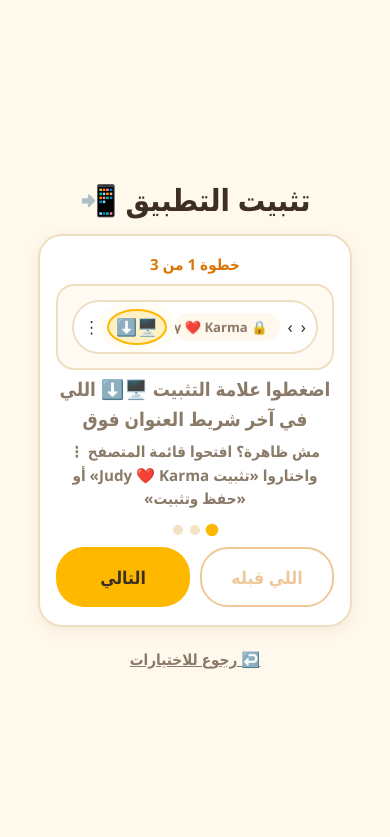
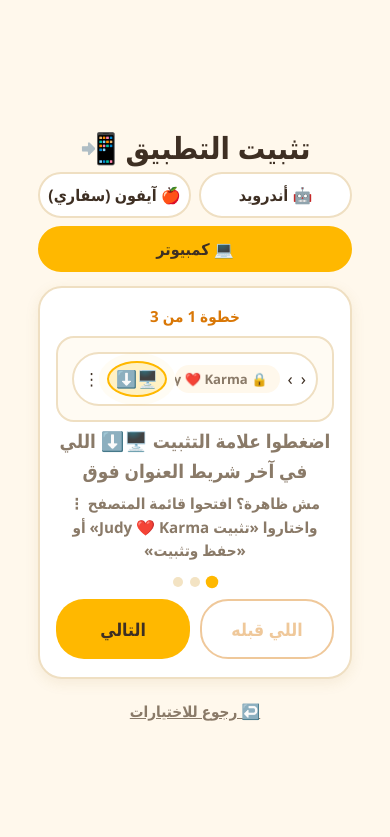
Before and after one commit to adel20selim-droid/adel20selim-droid.github.io, a plain HTML site: page index.html in a window 390 px wide. Both pictures are taken after a click on the button "📲 ثبّت التطبيق على موبايلك". Shown: the top 837 px of the page. Drawn offline with Linux system fonts and the light colour scheme; a web font is replaced by a local one.

Commit message:
Judy & Karma: iPhone Safari shortcut section in install guide

```diff
--- a/index.html
+++ b/index.html
@@ -392,6 +392,7 @@
           <p class="wsub">أهلاً بيكم! ⭐<br />مهام يومية ونجوم ومكافآت ومفاجآت لـ جودي وكارما.<br />ثبّتوا التطبيق على الموبايل عشان يبقى بأيقونة على الشاشة ويفتح على طول زي أي تطبيق — أو كمّلوا في المتصفح.</p>
           <button class="btn-gold wbtn" id="wInstall" type="button">📲 ثبّت التطبيق على موبايلك</button>
           <button class="btn-soft wbtn" id="wGuideBtn" type="button">❓ إزاي أثبّته؟ خطوة بخطوة</button>
+          <button class="btn-soft wbtn" id="wGuideIOS" type="button">🍎 اختصار للآيفون؟ الطريقة من سفاري</button>
           <button class="btn-soft wbtn" id="wBrowser" type="button">🌐 فتح في المتصفح</button>
           <button class="btn-soft wbtn hidden" id="wSetupPin" type="button">🔐 للأهل: إنشاء الرقم السري (أول مرة)</button>
           <button class="w-never" id="wNever" type="button">متوريهاش الشاشة دي تاني</button>
@@ -399,6 +400,11 @@
         <!-- Pages 2+: step-by-step install guide -->
         <div id="wSlideGuide" class="hidden">
           <h2>تثبيت التطبيق 📲</h2>
+          <div class="tabs" aria-label="اختيار نوع الجهاز">
+            <button class="tab" id="gpAndroid" type="button">🤖 أندرويد</button>
+            <button class="tab" id="gpIOS" type="button">🍎 آيفون (سفاري)</button>
+            <button class="tab" id="gpDesktop" type="button">💻 كمبيوتر</button>
+          </div>
           <div class="guide-card">
             <div class="gstep-label" id="guideStepLabel"></div>
             <div id="guideVisual"></div>
@@ -1394,20 +1400,23 @@
           '</div></div>';
       }
 
-      function buildGuideSteps(){
+      function detectPlatform(){
         var ua = navigator.userAgent || "";
-        var isIOS = /iphone|ipad|ipod/i.test(ua) || (navigator.platform === "MacIntel" && navigator.maxTouchPoints > 1);
-        var isAndroid = /android/i.test(ua);
-        if(isIOS){
+        if(/iphone|ipad|ipod/i.test(ua) || (navigator.platform === "MacIntel" && navigator.maxTouchPoints > 1)) return "ios";
+        if(/android/i.test(ua)) return "android";
+        return "desktop";
+      }
+      function buildGuideSteps(platform){
+        if(platform === "ios"){
           return [
-            { visual: mockSafariBar(), text: "اضغطوا زر المشاركة ⬆️ اللي في شريط سفاري تحت",
+            { visual: mockSafariBar(), text: "افتحوا اللينك في متصفح سفاري نفسه (لازم سفاري، مش كروم)، واضغطوا زر المشاركة ⬆️ اللي في شريط سفاري تحت",
               note: "لو الصفحة مفتوحة جوه تطبيق تاني (زي واتساب)، افتحوها في سفاري الأول من زرار المتصفح 🌐" },
             { visual: mockMenuIOS(), text: "من القائمة اللي هتطلع، اختاروا «إضافة إلى الشاشة الرئيسية»" },
             { visual: mockDialog("إضافة"), text: "اضغطوا «إضافة» اللي فوق — وخلاص!" },
             { visual: mockHome(), text: "🎉 اتثبّت! هتلاقوا أيقونة النجمة الذهبية «Judy ❤️ Karma» على الشاشة، وكل مرة تدوسوا عليها التطبيق يفتح على طول من غير متصفح" }
           ];
         }
-        if(isAndroid){
+        if(platform === "android"){
           return [
             { visual: mockBarAndroid(), text: "اضغطوا قائمة النقط ⋮ اللي فوق في كروم" },
             { visual: mockMenuAndroid(), text: "من القائمة اختاروا «تثبيت التطبيق»",
@@ -1425,7 +1434,17 @@
       }
 
       /* ----- guide pager ----- */
-      var gSteps = [], gIdx = 0;
+      var gSteps = [], gIdx = 0, gPlatform = null;
+      function refreshGuideTabs(){
+        $("gpAndroid").classList.toggle("on", gPlatform === "android");
+        $("gpIOS").classList.toggle("on", gPlatform === "ios");
+        $("gpDesktop").classList.toggle("on", gPlatform === "desktop");
+      }
+      function setGuidePlatform(p){
+        if(p === gPlatform) return;
+        gPlatform = p; gSteps = buildGuideSteps(p); gIdx = 0;
+        refreshGuideTabs(); renderGuideStep();
+      }
       function renderGuideStep(){
         var s = gSteps[gIdx];
         $("guideStepLabel").textContent = "خطوة " + (gIdx + 1) + " من " + gSteps.length;
@@ -1439,8 +1458,10 @@
         $("guidePrev").disabled = gIdx === 0;
         $("guideNext").textContent = gIdx === gSteps.length - 1 ? "تمام، افتح التطبيق ✅" : "التالي";
       }
-      function openGuide(){
-        gSteps = buildGuideSteps(); gIdx = 0;
+      function openGuide(platform){
+        gPlatform = platform || detectPlatform();
+        gSteps = buildGuideSteps(gPlatform); gIdx = 0;
+        refreshGuideTabs();
         $("wSlideMain").classList.add("hidden");
         $("wSlideGuide").classList.remove("hidden");
         renderGuideStep();
@@ -1458,7 +1479,11 @@
         if(gIdx > 0){ gIdx--; renderGuideStep(); }
       });
       $("guideBack").addEventListener("click", closeGuide);
-      $("wGuideBtn").addEventListener("click", openGuide);
+      $("wGuideBtn").addEventListener("click", function(){ openGuide(); });
+      $("wGuideIOS").addEventListener("click", function(){ openGuide("ios"); });
+      $("gpAndroid").addEventListener("click", function(){ setGuidePlatform("android"); });
+      $("gpIOS").addEventListener("click", function(){ setGuidePlatform("ios"); });
+      $("gpDesktop").addEventListener("click", function(){ setGuidePlatform("desktop"); });
 
       function tryNativeInstall(){
         if(!deferredPrompt) return false;
```
